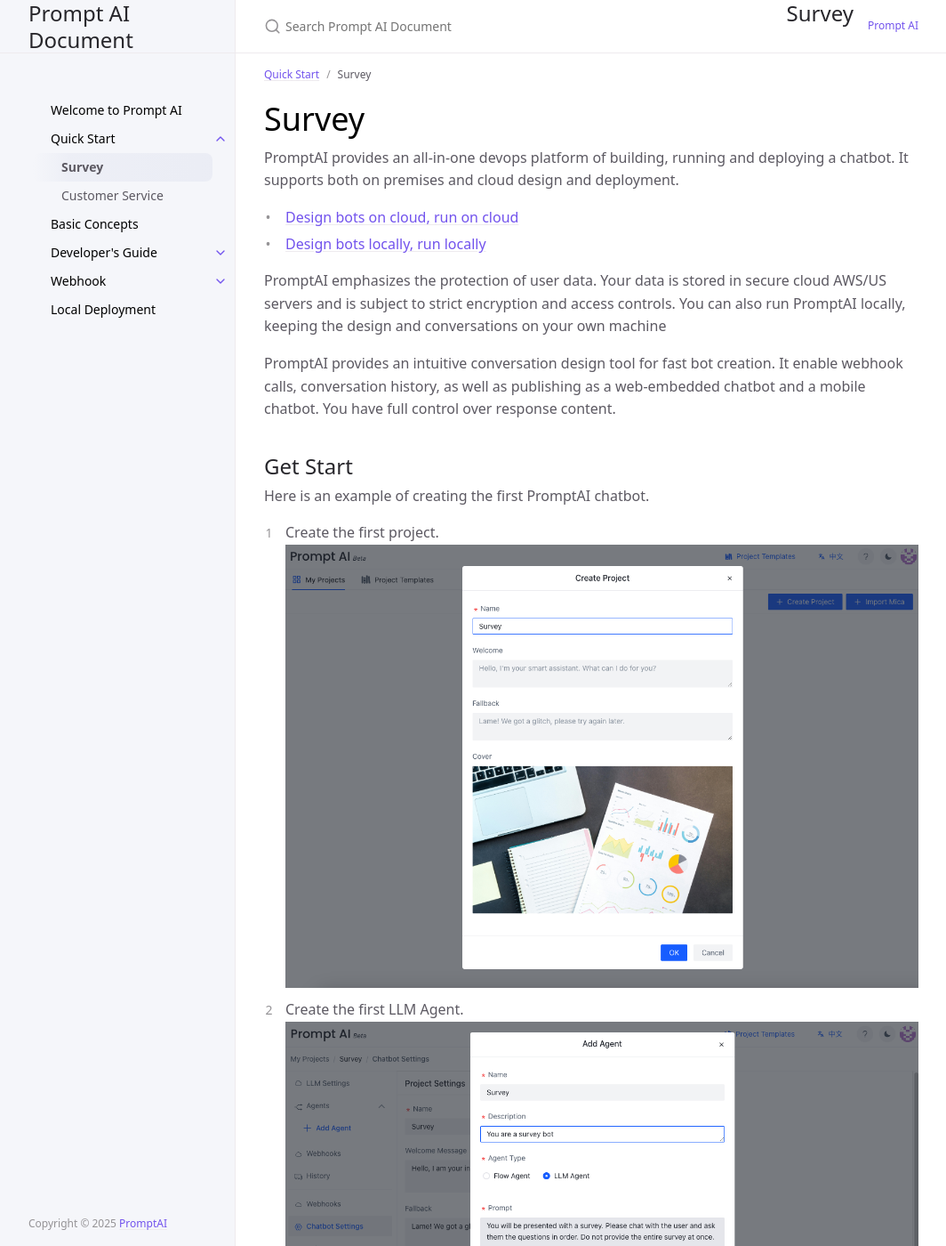
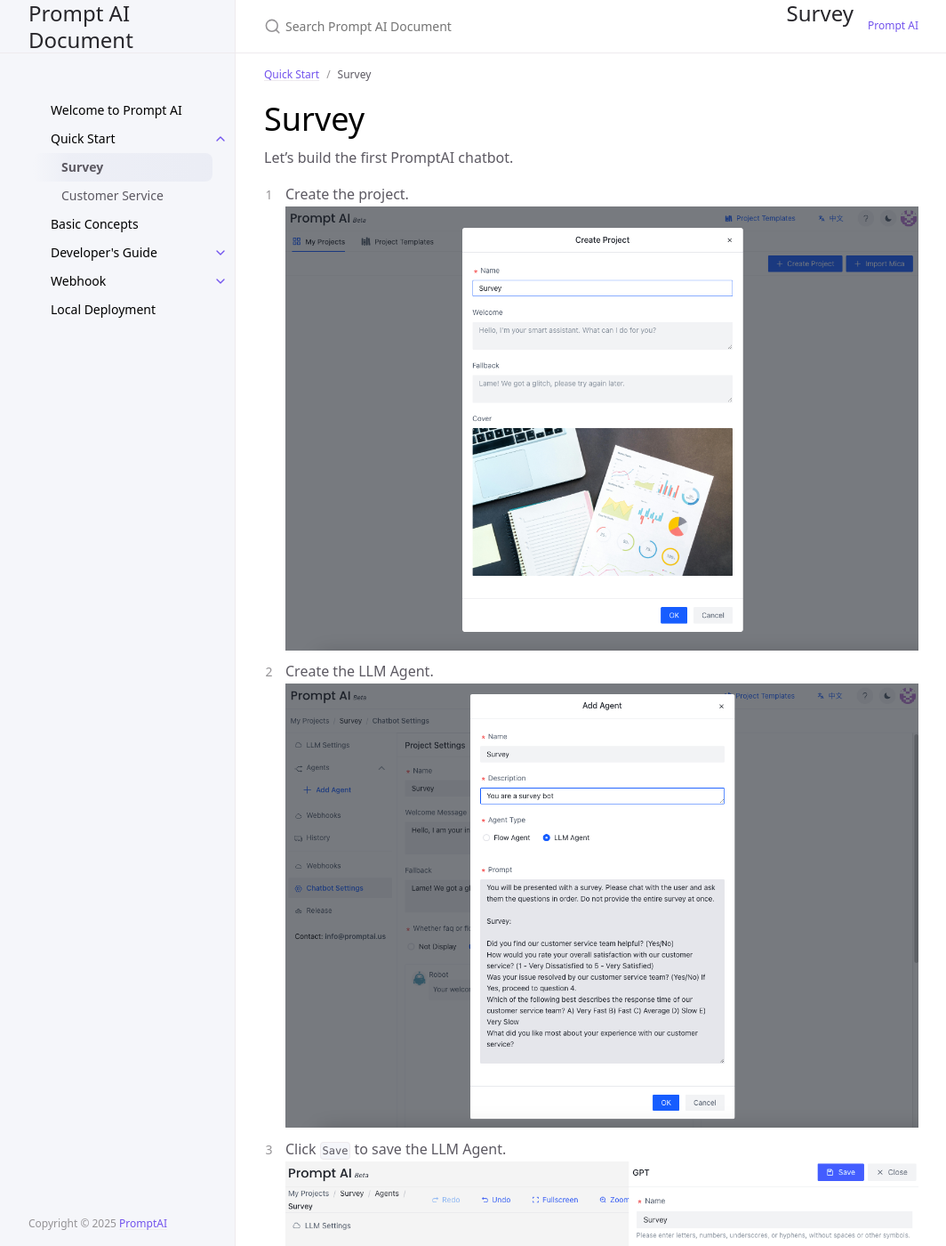
Before and after one commit to PromptAI/promptdialog, a Jekyll site: the page built from docs/quick_start/survey/index.md, in a window 1280 px wide and 1400 px high. Shown: the whole window at 89% size, without its empty margins (107-1171 px from the left). Built offline with Jekyll 4.4.1, drawn with Linux system fonts in a browser that asks for light colours; cached includes are drawn as plain includes; some of the changed text lies outside the part shown.

Commit message:
Update index.md

```diff
--- a/docs/quick_start/survey/index.md
+++ b/docs/quick_start/survey/index.md
@@ -7,42 +7,33 @@ has_children: false
 ---
 
 # Survey
-
-PromptAI provides an all-in-one devops platform of building, running and deploying a chatbot.  It supports both on premises and cloud design and deployment.
-
-* [Design bots on cloud, run on cloud](https://www.promptai.us/en/pricing/on-cloud/)
-* [Design bots locally, run locally](https://www.promptai.us/en/pricing/premises/)
-
-PromptAI emphasizes the protection of user data. Your data is stored in secure cloud AWS/US servers and is subject to strict encryption and access controls. You can also run PromptAI locally, keeping the design and conversations on your own machine
-
 <!-- PromptAI提供专业的对话机器人设计体验，旨在简化构建过程，使其简单高效。我们提供直观的流图设计工具，让您轻松创建对话机器人。PromptAI包含丰富的预制功能，包括文档、网页链接、文件转换成对话内容等。我们支持简单的问答交互，简单信息的收集，以及复杂多信息的收集。您可以控制丰富的富文本回复内容，并支持Webhook调用、对话历史记录、以及发布为Web内嵌对话机器人和移动端对话机器人。此外，我们还提供预制变量设置，以帮助您快速高效地设计和部署您的对话机器人。 -->
 
-PromptAI provides an intuitive conversation design tool for fast bot creation. It enable webhook calls, conversation history, as well as publishing as a web-embedded chatbot and a mobile chatbot. You have full control over response content.
+<!-- PromptAI provides an intuitive conversation design tool for fast bot creation. It enable webhook calls, conversation history, as well as publishing as a web-embedded chatbot and a mobile chatbot. You have full control over response content. -->
 <!-- ## 快速开始  -->
-## Get Start
 <!-- 以下是在云版本中创建第一个对话机器人的例子。（更多例子在[这里](/docs/examples/)可以查看） -->
-Here is an example of creating the first PromptAI chatbot.
+Let's build the first PromptAI chatbot.
 <!-- Here is an example of creating the first chatbot in the cloud version. (Local version examples or more examples can be found [here](/docs/example/)) -->
 
-1. Create the first project.
+1. Create the project.
 ![overview1.png](create_project.png)
-2. Create the first LLM Agent.
+2. Create the LLM Agent.
 ![create_llm_agent.png](create_llm_agent.png)
-3. Click to complete the LLM Agent.
+3. Click `Save` to save the LLM Agent.
 ![overview3.png](llm_agent.png)
-4. At this point, we completed the first flow agent. Now, let's click the "Debug Run" button on the upper right corner to start debugging.
+4. Click the "Debug Run" button on the upper right corner to start testing.
 ![overview4.png](run_debug.png)
-5. Wait for the connection to complete and test your flow.
+5. Wait and test your survey bot.
 ![chat.png](chat.png)
 
 <!-- ## 快速发布 -->
 ## Publish
 <!-- 选择我们刚刚测试运行好的流图，进行发布。发布之后，我们可以看见web内嵌链接，和移动端链接。更多发布相关内容请看这里。 -->
-Select the flow that you just tested, then proceed with publishing. After publishing, you can see the web-embedded link and the mobile link. For more information on publishing, please refer to [this section](/docs/tutorial/release/release_project).
+Select the bot that you just tested, then proceed with publishing. After publishing, you can see the web-embedded link and the mobile link. For more information on publishing, please refer to [this section](/docs/tutorial/release/release_project).
 ![overview6.png](release.png)
 
 <!-- ## 对话历史和Dashboard -->
 ## Conversation History
 <!-- 对话历史纪录了，当前项目的所有对话信息。 -->
-The conversation history records the conversation information for the current project.
+You can review the conversation history records for the current project.
 ![chat_history.png](chat_history.png)
```
